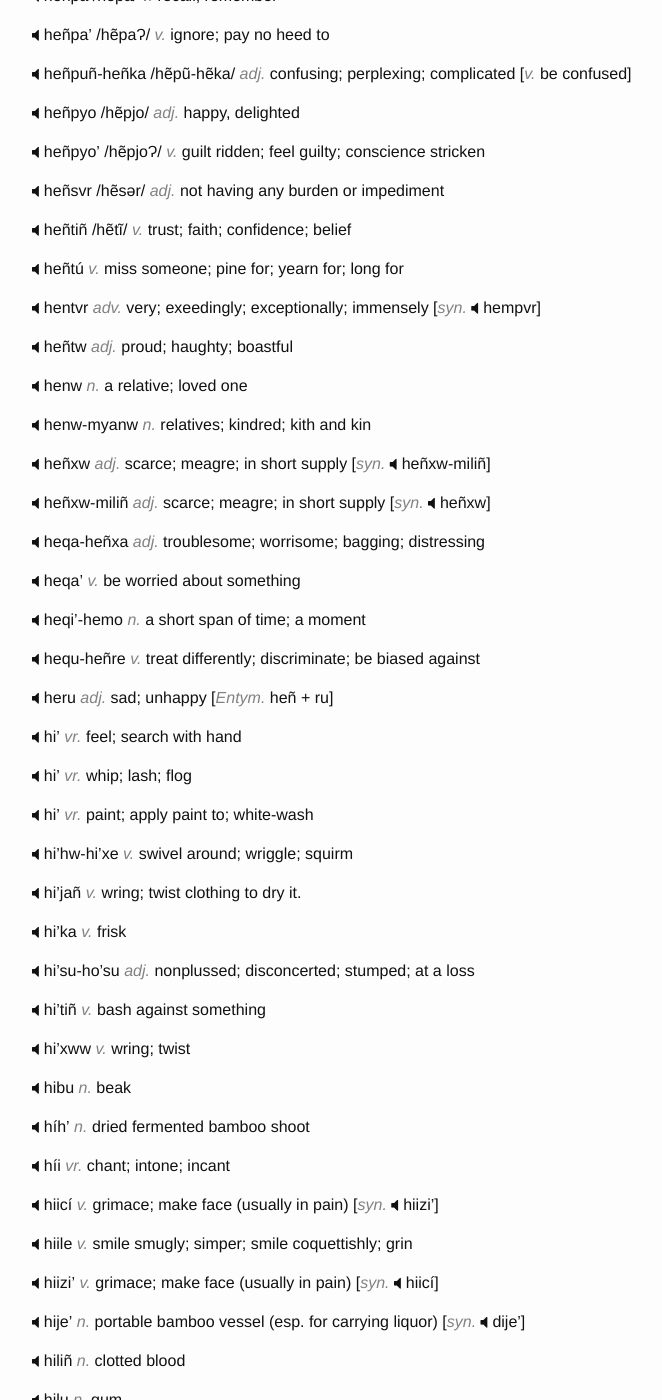
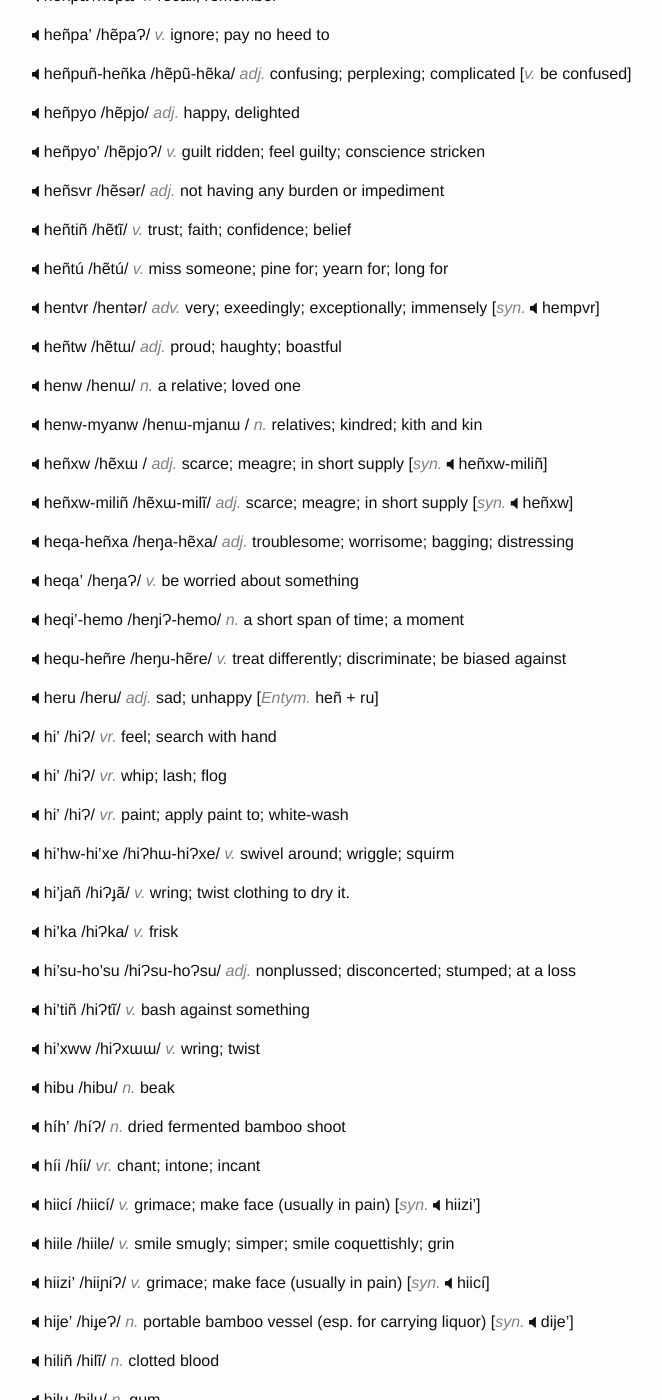
Before and after one commit to hacksparrow/language.apatani.org, a Jekyll site: the page built from dictionary/h.md, in a window 1280 px wide and 1400 px high, scrolled down 4870 px. Shown: the whole window, without its empty margins (238-900 px from the left). Built offline with Jekyll 4.4.1, drawn with Linux system fonts in a browser that asks for light colours; nearby versions of some CDN libraries; comment, search, counter and statistics services are not loaded; some of the changed text lies outside the part shown.

Commit message:
Update h.md

```diff
--- a/dictionary/h.md
+++ b/dictionary/h.md
@@ -375,217 +375,217 @@ __heñsvr__	/hẽsǝr/ _adj._	not having any burden or impediment
 __heñtiñ__	/hẽtĩ/ _v._	trust; faith; confidence; belief
 
 
-__heñtú__	_v._	miss someone; pine for; yearn for; long for
+__heñtú__	/hẽtú/ _v._	miss someone; pine for; yearn for; long for
 
 
-__hentvr__	_adv._	very; exeedingly; exceptionally; immensely	[_syn._	hempvr]
+__hentvr__	/hentǝr/ _adv._	very; exeedingly; exceptionally; immensely	[_syn._	hempvr]
 
 
-__heñtw__	_adj._	proud; haughty; boastful
+__heñtw__	/hẽtɯ/ _adj._	proud; haughty; boastful
 
 
-__henw__	_n._	a relative; loved one
+__henw__	/henɯ/ _n._	a relative; loved one
 
 
-__henw-myanw__	_n._	relatives; kindred; kith and kin
+__henw-myanw__	/henɯ-mjanɯ / _n._	relatives; kindred; kith and kin
 
 
-__heñxw__	_adj._	scarce; meagre; in short supply	[_syn._	heñxw-miliñ]
+__heñxw__	/hẽxɯ / _adj._	scarce; meagre; in short supply	[_syn._	heñxw-miliñ]
 
 
-__heñxw-miliñ__	_adj._	scarce; meagre; in short supply	[_syn._	heñxw]
+__heñxw-miliñ__	/hẽxɯ-milĩ/ _adj._	scarce; meagre; in short supply	[_syn._	heñxw]
 
 
-__heqa-heñxa__	_adj._	troublesome; worrisome; bagging; distressing
+__heqa-heñxa__	/heŋa-hẽxa/ _adj._	troublesome; worrisome; bagging; distressing
 
 
-__heqa'__	_v._	be worried about something
+__heqa'__	/heŋaɁ/ _v._	be worried about something
 
 
-__heqi'-hemo__	_n._	a short span of time; a moment
+__heqi'-hemo__	/heŋiɁ-hemo/ _n._	a short span of time; a moment
 
 
-__hequ-heñre__	_v._	treat differently; discriminate; be biased against
+__hequ-heñre__	/heŋu-hẽre/ _v._	treat differently; discriminate; be biased against
 
 
-__heru__	_adj._	sad; unhappy	[_Entym._	heñ + ru]
+__heru__	/heru/ _adj._	sad; unhappy	[_Entym._	heñ + ru]
 
 
-__hi'__	_vr._	feel; search with hand
+__hi'__	/hiɁ/ _vr._	feel; search with hand
 
 
-__hi'__	_vr._	whip; lash; flog
+__hi'__	/hiɁ/ _vr._	whip; lash; flog
 
 
-__hi'__	_vr._	paint; apply paint to; white-wash
+__hi'__	/hiɁ/ _vr._	paint; apply paint to; white-wash
 
 
-__hi'hw-hi'xe__	_v._	swivel around; wriggle; squirm
+__hi'hw-hi'xe__	/hiɁhɯ-hiɁxe/ _v._	swivel around; wriggle; squirm
 
 
-__hi'jañ__	_v._	wring; twist clothing to dry it.
+__hi'jañ__	/hiɁɟã/ _v._	wring; twist clothing to dry it.
 
 
-__hi'ka__	_v._	frisk
+__hi'ka__	/hiɁka/ _v._	frisk
 
 
-__hi'su-ho'su__	_adj._	nonplussed; disconcerted; stumped; at a loss
+__hi'su-ho'su__	/hiɁsu-hoɁsu/ _adj._	nonplussed; disconcerted; stumped; at a loss
 
 
-__hi'tiñ__	_v._	bash against something
+__hi'tiñ__	/hiɁtĩ/ _v._	bash against something
 
 
-__hi'xww__	_v._	wring; twist
+__hi'xww__	/hiɁxɯɯ/ _v._	wring; twist
 
 
-__hibu__	_n._	beak
+__hibu__	/hibu/ _n._	beak
 
 
-__híh'__	_n._	dried fermented bamboo shoot
+__híh'__	/híɁ/ _n._	dried fermented bamboo shoot
 
 
-__híi__	_vr._	chant; intone; incant
+__híi__	/híi/ _vr._	chant; intone; incant
 
 
-__hiicí__	_v._	grimace; make face (usually in pain)	[_syn._	hiizi']
+__hiicí__	/hiicí/ _v._	grimace; make face (usually in pain)	[_syn._	hiizi']
 
 
-__hiile__	_v._	smile smugly; simper;  smile coquettishly; grin
+__hiile__	/hiile/ _v._	smile smugly; simper;  smile coquettishly; grin
 
 
-__hiizi'__	_v._	grimace; make face (usually in pain)	[_syn._	hiicí]
+__hiizi'__ /hiiɲiɁ/	_v._	grimace; make face (usually in pain)	[_syn._	hiicí]
 
 
-__hije'__	_n._	portable bamboo vessel (esp. for carrying liquor)	[_syn._	dije']
+__hije'__	/hiɟeɁ/ _n._	portable bamboo vessel (esp. for carrying liquor)	[_syn._	dije']
 
 
-__hiliñ__	_n._	clotted blood
+__hiliñ__	/hilĩ/ _n._	clotted blood
 
 
-__hilu__	_n._	gum
+__hilu__	/hilu/ _n._	gum
 
 
-__hilu'__	_adj._	smooth; glossy; polished
+__hilu'__	/hiluɁ/ _adj._	smooth; glossy; polished
 
 
-__hime__	_n._	child; youngster
+__hime__	/hime/ _n._	child; youngster
 
 
-__hiñ__	_vr._	pinch
+__hiñ__	/hĩ/ _vr._	pinch
 
 
-__hiñxañ__	_num._	thirty
+__hiñxañ__	/hĩxã/ _num._	thirty
 
 
-__hipya__	_n._	front teetch; incisor
+__hipya__	/hipja/ _n._	front teetch; incisor
 
 
-__hiq__	_num._	three
+__hiq__	/hiŋ/ _num._	three
 
 
-__hirañ__	_n._	molar tooth
+__hirañ__	/hirã/ _n._	molar tooth
 
 
-__hiriñ__	_n._	strips of fermented bamboo shoot
+__hiriñ__	/hirĩ/ _n._	strips of fermented bamboo shoot
 
 
-__hiruñ__	_n._	tusk (of full grown wild pig)
+__hiruñ__	/hirũ/ _n._	tusk (of full grown wild pig)
 
 
-__hixu'__	_n._	wet fermented bamboo shoot
+__hixu'__	/hixuɁ/ _n._	wet fermented bamboo shoot
 
 
-__hixwñ__	_adj._	tingling sharp sensation in the teeth; feeling, in the teeth, after eating sour food
+__hixwñ__	/hixɯ̃/ _adj._	tingling sharp sensation in the teeth; feeling, in the teeth, after eating sour food
 
 
-__ho__	_prep._	in; at
+__ho__	/ho/ _prep._	in; at
 
 
-__ho__	_conj._	and
+__ho__	/ho/ _conj._	and
 
 
-__ho'__	_vr._	catch with a loop of rope; catch with a noose
+__ho'__	/hoɁ/ _vr._	catch with a loop of rope; catch with a noose
 
 
-__ho'gyo-ho'fo__	_adj._	mixed up; mingle; intermingle; amalgamate	[_syn._	ho'yo-ho'ci]
+__ho'gyo-ho'fo__	/hoɁgjo-hoɁʎo/ _adj._	mixed up; mingle; intermingle; amalgamate	[_syn._	ho'yo-ho'ci]
 
 
-__hoañ__	_n._	back (anatomy)	[_syn._	huañ]
+__hoañ__	/hoã/ _n._	back (anatomy)	[_syn._	huañ]
 
 
-__hoañ alló__	_n._	backbone
+__hoañ alló__	/hoã alló/ _n._	backbone
 
 
-__hokoda__	_adv._	in that case; that being so; then
+__hokoda__	/hokoda/ _adv._	in that case; that being so; then
 
 
-__ho'ko-ho'pe__	_adj._	tangled; knotty
+__ho'ko-ho'pe__	/hoɁko-hoɁpe/ _adj._	tangled; knotty
 
 
-__ho'yo-ho'ci__	_v._	mixed up; mingle; intermingle; amalgamate	[_syn._	ho'gyo-ho'fo]
+__ho'yo-ho'ci__	/hoɁjo-hoɁci/ _v._	mixed up; mingle; intermingle; amalgamate	[_syn._	ho'gyo-ho'fo]
 
 
-__hogya__	_n._	leopard
+__hogya__	/hogja/ _n._	leopard
 
 
-__hogya gyamu__	_n._	clouded leopard
+__hogya gyamu__	/hogja gjamu/ _n._	clouded leopard
 
 
-__hogya takvr__	_n._	spotted leopard
+__hogya takvr__	/hogja takǝr/ _n._	spotted leopard
 
 
-__hoi__	_v._	be; happen	[_or._	Assamese]
+__hoi__	/hoi/ _v._	be; happen	[_or._	Assamese]
 
 
-__hojalo__	_conj._	but; even then
+__hojalo__	/hoɟalo/ _conj._	but; even then
 
 
-__hokw__	_post._	from
+__hokw__	/hokɯ/ _post._	from
 
 
-__hoñ__	_vr._	burn (esp. in bulk)
+__hoñ__	/hõ/ _vr._	burn (esp. in bulk)
 
 
-__hoñki'__	_v._	bend; stoop	[_var._	huñki']
+__hoñki'__	/hõkiɁ/ _v._	bend; stoop	[_var._	huñki']
 
 
-__hoó__	_adj._	spacious; roomy; capacious
+__hoó__	/hoó/ _adj._	spacious; roomy; capacious
 
 
-__hóo__	_vr._	feed (_esp._ an animal)
+__hóo__	/hóo/ _vr._	feed (_esp._ an animal)
 
 
-__hoopa__	_post._	therefore; for
+__hoopa__	/hoopa/ _post._	therefore; for
 
 
-__hor__	_vr._	dry; harden (as of paddy in sun)
+__hor__	/hor/ _vr._	dry; harden (as of paddy in sun)
 
 
-__horci__	_adj._	smart; agile
+__horci__	/horci/ _adj._	smart; agile
 
 
-__hore__	_num._	one bundle (_esp._ of thread)
+__hore__	/hore/ _num._	one bundle (_esp._ of thread)
 
 
-__horfi'__	v.	look obliquely
+__horfi'__	/horʎiɁ/ _v._	look obliquely
 
 
-__horku__	_adj._	slanting; squinting
+__horku__	/horku/ _adj._	slanting; squinting
 
 
-__hú__	_vr._	pound; pummel
+__hú__	/hú/ _vr._	pound; pummel
 
 
-__hu'__	_vr._	shake; jiggle; agitate
+__hu'__	/huɁ/ _vr._	shake; jiggle; agitate
 
 
-__hu'biñ__	_n._	sweat	[_v._	sweat]
+__hu'biñ__	/huɁbĩ/ _n._	sweat	[_v._	sweat]
 
 
-__hu'hw-hu'xe__	_v._	shake to and fro
+__hu'hw-hu'xe__	/huɁhɯ-huɁxe/ _v._	shake to and fro
 
 
-__hu'pa'-hu'ya__	_adj._	lavish; extravagant
+__hu'pa'-hu'ya__	/huɁpaɁ-huɁja/ _adj._	lavish; extravagant
 
 
 __hu'po__	_n._	protective armour of animal skin to cover the body from armpit to the groin
```
